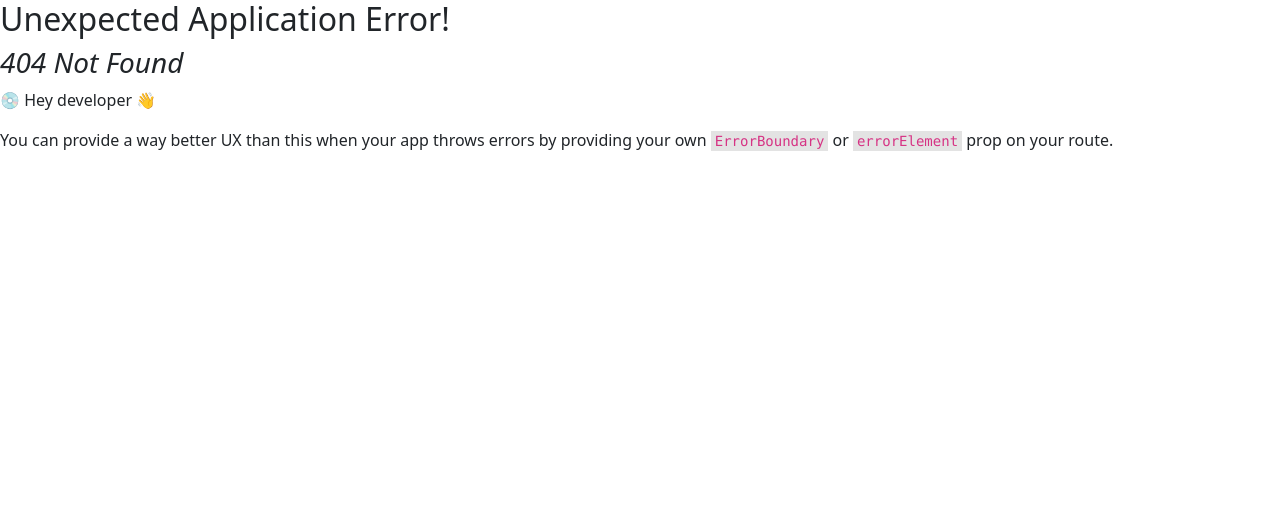
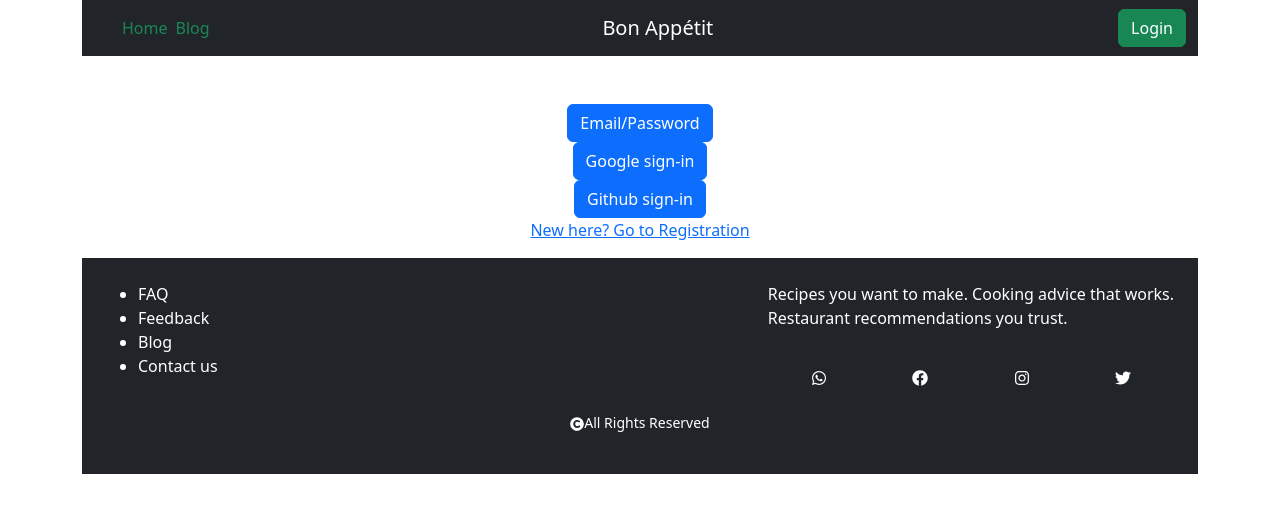
Before and after one commit to Ruhanitamanna/bon-apetit-client, a React (Vite) app: page /login in a window 1280 px wide. Before the commit this address had no page. Shown: the top 512 px of the page. Built offline with nearby package versions, Linux system fonts and the light colour scheme.

Commit message:
login page created

```diff
--- a/src/components/ChefsSection/ChefsSection.jsx
+++ b/src/components/ChefsSection/ChefsSection.jsx
@@ -5,8 +5,11 @@ const ChefsSection = ({ info }) => {
   const { name, picture, experience, num_recipes, likes } = info;
   console.log(name);
   return (
-    <div className="row">
-      <Card className="cols-2" style={{ width: "18rem" }}>
+    <div>
+      <Card
+        className="grid-col-3"
+        style={{ width: "18rem", backgroundColor: "lightpink" }}
+      >
         <Card.Img variant="top" src={picture} />
         <Card.Body>
           <h4>{name}</h4>
--- a/src/components/Header/Header.jsx
+++ b/src/components/Header/Header.jsx
@@ -17,9 +17,12 @@ const Header = () => {
           </Nav>
           <Navbar.Brand href="#home">Bon Appétit</Navbar.Brand>
 
-          <Button type="button" className="btn btn-success">
-            Login
-          </Button>
+          <Link to="/login">
+            <Button type="button" className="btn btn-success">
+              {" "}
+              Login
+            </Button>
+          </Link>
         </Container>
       </Navbar>
     </div>
--- a/src/components/Home/Home.jsx
+++ b/src/components/Home/Home.jsx
@@ -2,6 +2,7 @@ import React, { useEffect, useState } from "react";
 import "./Home.css";
 import Banner from "../Banner/Banner";
 import ChefsSection from "../ChefsSection/ChefsSection";
+import { Row } from "react-bootstrap";
 const Home = () => {
   const [infos, setInfos] = useState([]);
 
@@ -13,15 +14,20 @@ const Home = () => {
       .catch((error) => console.error(error));
   }, []);
   return (
-    <div className="text-center">
+    <div>
       <Banner></Banner>
+      <div className="text-center mt-4">
         <h1>
           Know The <span className="text-success">CHEFS</span>{" "}
         </h1>
         <div>
+          {" "}
+          <Row />
+          <cols />
           {infos.map((info) => (
             <ChefsSection key={info.id} info={info}></ChefsSection>
           ))}
+        </div>
       </div>
     </div>
   );
--- /dev/null
+++ b/src/components/Login/Login.jsx
@@ -0,0 +1,32 @@
+import React from "react";
+import { Button } from "react-bootstrap";
+import { GoogleAuthProvider, getAuth } from "firebase/auth";
+import app from "../../Firebase/Firebase.config";
+import { Link } from "react-router-dom";
+
+const Login = () => {
+  const auth = getAuth(app);
+  const googleAuthProvider = new GoogleAuthProvider();
+
+  return (
+    <div className="text-center mt-5">
+      <Button type="button" class="btn btn-outline-success">
+        Email/Password
+      </Button>
+      <br />
+      <Button type="button" class="btn btn-outline-success">
+        Google sign-in
+      </Button>
+      <br />
+      <Button type="button" class="btn btn-outline-success">
+        Github sign-in
+      </Button>
+      <br />
+      <Link to="/registration">
+        <p>New here? Go to Registration</p>
+      </Link>
+    </div>
+  );
+};
+
+export default Login;
--- /dev/null
+++ b/src/components/Registration/Registration.jsx
@@ -0,0 +1,11 @@
+import React from "react";
+
+const Registration = () => {
+  return (
+    <div>
+      <h1>regestration here</h1>
+    </div>
+  );
+};
+
+export default Registration;
```
Also changed, not shown: src/main.jsx (+10 -0 lines). Lines whose indentation alone changed are shown as unchanged.
